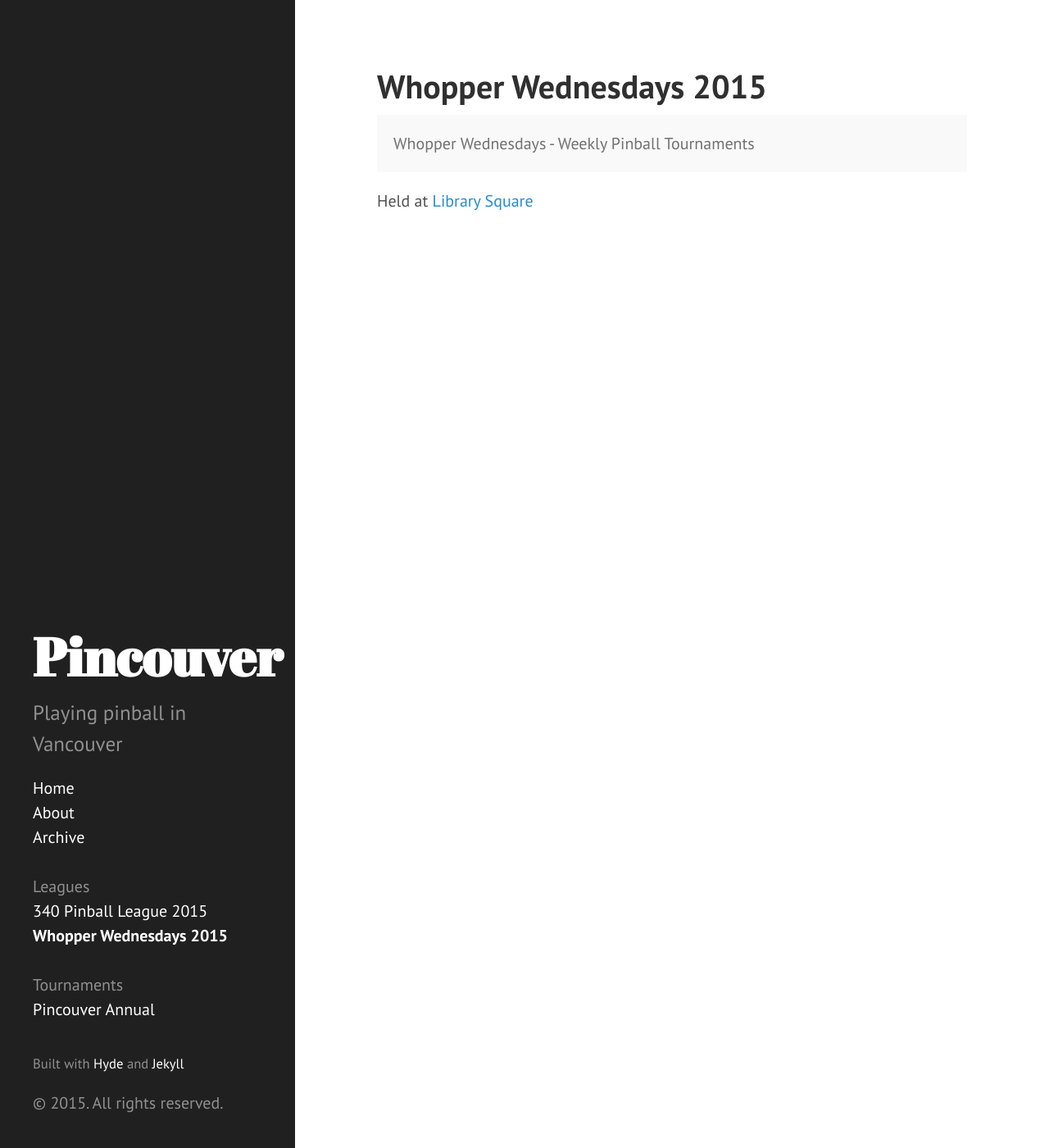
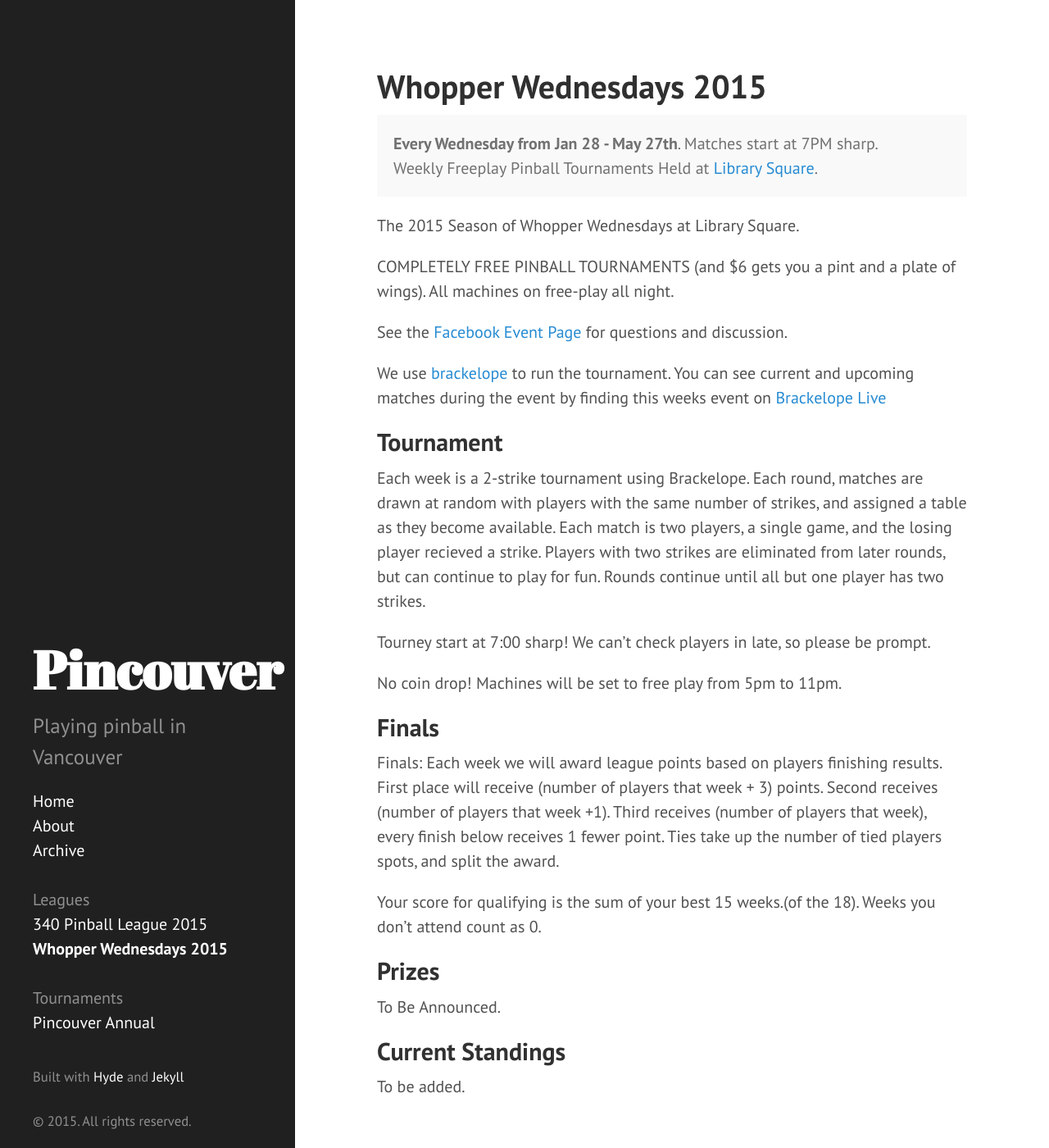
Before and after one commit to lytfyre/VancouverPinball, a Jekyll site: the page built from leagues/whopper_wednesdays.md, in a window 1280 px wide and 1400 px high. Shown: the whole window at 82% size. Built offline with Jekyll 4.4.1, drawn with Linux system fonts in a browser that asks for light colours; Markdown is read by kramdown in place of the engine named in the settings.

Commit message:
add details for whopper wednesdays

```diff
--- a/_includes/sidebar.html
+++ b/_includes/sidebar.html
@@ -55,7 +55,6 @@
 
       <li class="sidebar-nav-item"><sub>Built with <a href="https://github.com/poole/hyde">Hyde</a> and <a href="http://jekyllrb.com/">Jekyll</a></sub></li>
     </ul>
-
-    <p>&copy; {{ site.time | date: '%Y' }}. All rights reserved.</p>
+    <sub>&copy; {{ site.time | date: '%Y' }}. All rights reserved.</sub>
   </div>
 </div>
--- a/leagues/whopper_wednesdays.md
+++ b/leagues/whopper_wednesdays.md
@@ -1,10 +1,46 @@
 ---
 layout: league
 title: Whopper Wednesdays 2015
+ifpa: 1184
+facebook-event: https://www.facebook.com/events/916538151697788/
+location: http://donnellygroup.ca/locations/pubs/library-square/
 ---
 
 <p class="message">
-  Whopper Wednesdays - Weekly Pinball Tournaments
+   <b>Every Wednesday from Jan 28 - May 27th</b>. Matches start at 7PM sharp.
+   <br>
+   Weekly Freeplay Pinball Tournaments Held at <a href="http://donnellygroup.ca/locations/pubs/library-square/">Library Square</a>.
 </p>
 
-Held at [Library Square](http://donnellygroup.ca/locations/pubs/library-square/)
+The 2015 Season of Whopper Wednesdays at Library Square.
+
+COMPLETELY FREE PINBALL TOURNAMENTS (and $6 gets you a pint and a plate of wings).
+All machines on free-play all night.
+
+See the [Facebook Event Page](https://www.facebook.com/events/916538151697788/) for questions and discussion.
+
+We use [brackelope](http://brackelope.com/) to run the tournament.
+You can see current and upcoming matches during the event by finding this weeks event on [Brackelope Live](http://live.brackelope.com/new)
+
+## Tournament
+
+Each week is a 2-strike tournament using Brackelope. Each round, matches are drawn at random with players with the same number of strikes, and assigned a table as they become available. Each match is two players, a single game, and the losing player recieved a strike. Players with two strikes are eliminated from later rounds, but can continue to play for fun. Rounds continue until all but one player has two strikes.
+
+Tourney start at 7:00 sharp! We can't check players in late, so please be prompt.
+
+No coin drop! Machines will be set to free play from 5pm to 11pm.
+
+## Finals
+
+Finals:
+Each week we will award league points based on players finishing results. First place will receive (number of players that week + 3) points. Second receives (number of players that week +1). Third receives (number of players that week), every finish below receives 1 fewer point. Ties take up the number of tied players spots, and split the award.
+
+Your score for qualifying is the sum of your best 15 weeks.(of the 18). Weeks you don't attend count as 0.
+
+## Prizes
+
+To Be Announced.
+
+## Current Standings
+
+To be added.
```
Also changed, not shown: tournaments/pincouver.md (+5 -0 lines), 5 other files.
